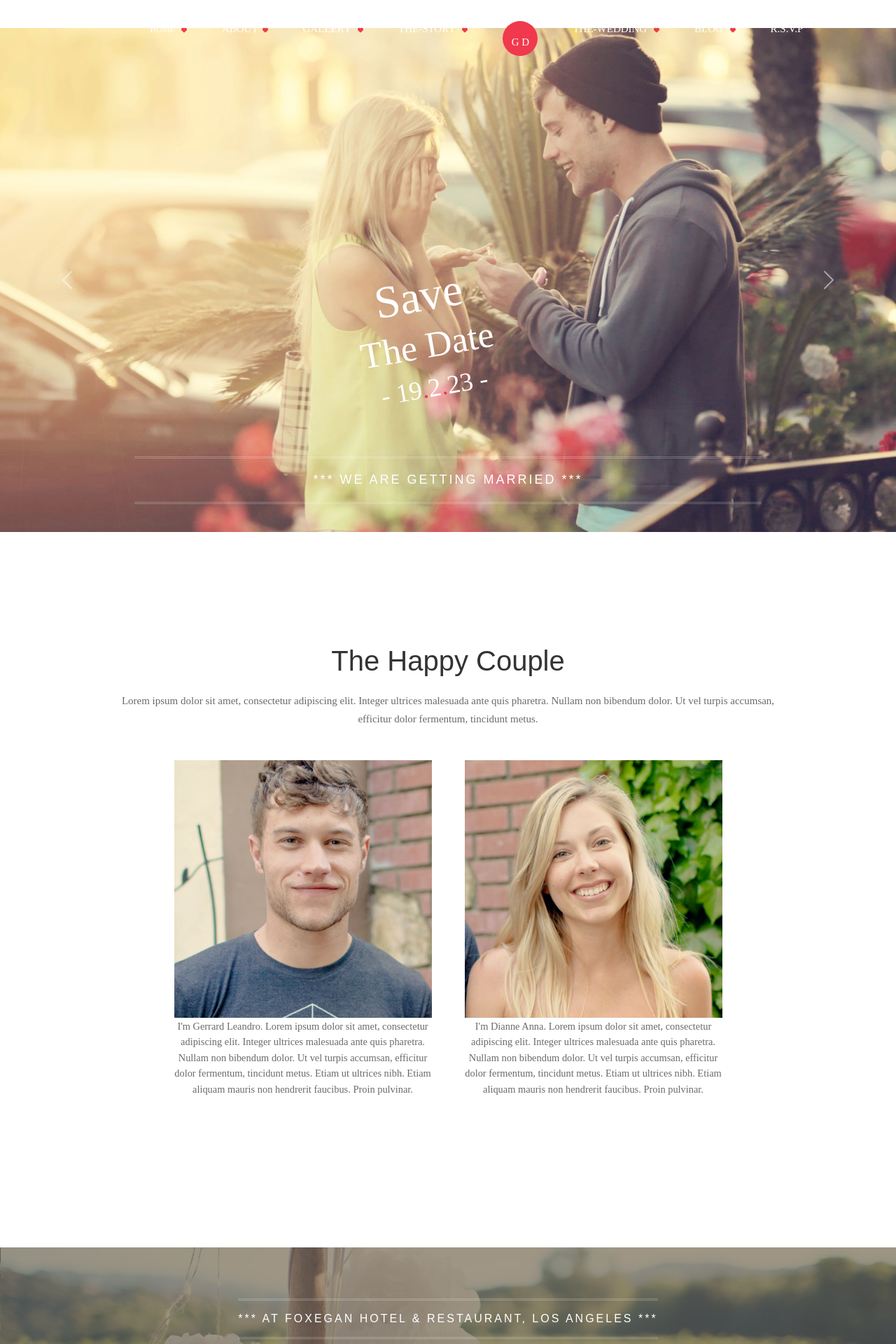
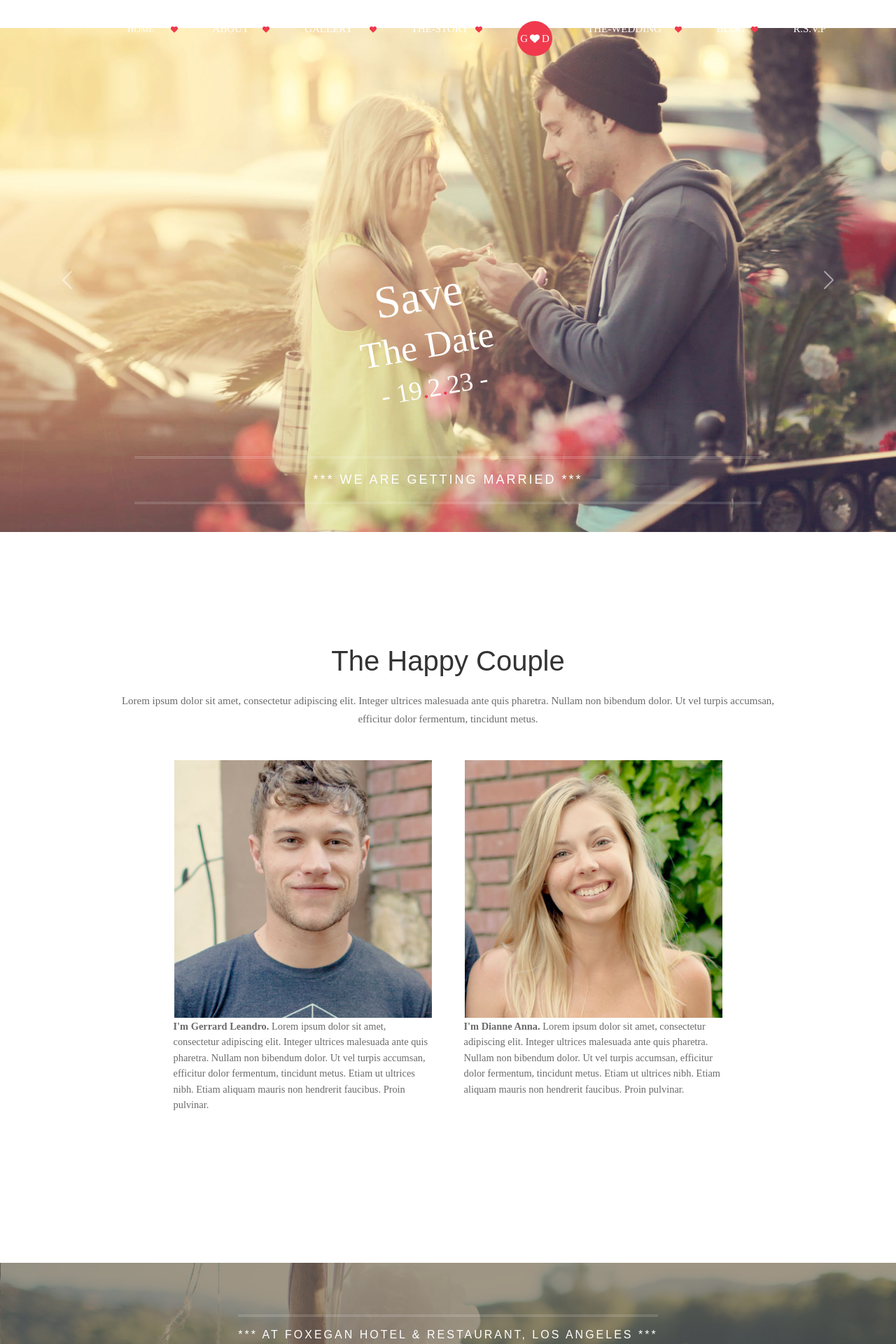
Before and after one commit to KiranSg-coder/Wedding-website, a React (Create React App) app: page / in a window 1280 px wide. Shown: the top 1920 px of the page at 70% size. Built offline with nearby package versions, Linux system fonts and the light colour scheme.

Commit message:
favicon added

```diff
--- a/public/index.html
+++ b/public/index.html
@@ -7,7 +7,7 @@
   <meta name="viewport" content="width=device-width, initial-scale=1" />
   <meta name="theme-color" content="#000000" />
   <meta name="description" content="Web site created using create-react-app" />
-  <link rel="apple-touch-icon" href="%PUBLIC_URL%/logo192.png" />
+  <link rel="apple-touch-icon" href="%PUBLIC_URL%/favicon" />
   <!--
       manifest.json provides metadata used when your web app is installed on a
       user's mobile device or desktop. See https://developers.google.com/web/fundamentals/web-app-manifest/
--- a/src/Components/About/Main/Main.jsx
+++ b/src/Components/About/Main/Main.jsx
@@ -21,19 +21,19 @@ const Main = () => {
               <div className="image-wrapper"></div>
             </div>
             <p>
-              I'm Gerrard Leandro. Lorem ipsum dolor sit amet, consectetur
-              adipiscing elit. Fusce urna urna, imperdiet et purus ut, ultricies
-              sollicitudin arcu. Cras placerat, arcu non faucibus suscipit, ex
-              arcu consectetur enim, eu malesuada magna turpis sit amet mauris.
-              Nullam nec leo at lorem interdum commodo. Etiam mollis massa in
-              mauris lacinia porta. Pellentesque tristique, ante nec dictum
-              mollis, felis ligula ullamcorper velit, ac auctor est ipsum
-              vehicula ex. Donec eu blandit est, id gravida justo. Maecenas
-              laoreet laoreet congue. Cras sit amet vestibulum ligula. Ut nec
-              erat tristique, iaculis purus ac, pellentesque mi. Donec ac cursus
-              est. Nunc id varius enim, ut tincidunt mi. Integer non est eros.
-              Aliquam ex magna, elementum at dignissim vitae, placerat quis
-              ante. <br /> Morbi a condimentum quam. Nullam quis quam at ex
+              <strong>I'm Gerrard Leandro.</strong> Lorem ipsum dolor sit amet,
+              consectetur adipiscing elit. Fusce urna urna, imperdiet et purus
+              ut, ultricies sollicitudin arcu. Cras placerat, arcu non faucibus
+              suscipit, ex arcu consectetur enim, eu malesuada magna turpis sit
+              amet mauris. Nullam nec leo at lorem interdum commodo. Etiam
+              mollis massa in mauris lacinia porta. Pellentesque tristique, ante
+              nec dictum mollis, felis ligula ullamcorper velit, ac auctor est
+              ipsum vehicula ex. Donec eu blandit est, id gravida justo.
+              Maecenas laoreet laoreet congue. Cras sit amet vestibulum ligula.
+              Ut nec erat tristique, iaculis purus ac, pellentesque mi. Donec ac
+              cursus est. Nunc id varius enim, ut tincidunt mi. Integer non est
+              eros. Aliquam ex magna, elementum at dignissim vitae, placerat
+              quis ante. <br /> Morbi a condimentum quam. Nullam quis quam at ex
               eleifend feugiat. Vivamus lacinia quam quam, ac viverra turpis
               pellentesque in. Mauris sollicitudin sapien risus, non sagittis
               velit dictum eget. Suspendisse velit lacus, pulvinar non ante
@@ -98,6 +98,7 @@ const Box = styled.div`
       font-size: 0.9rem;
       font-weight: 500;
       line-height: 1.4rem;
+      text-align: left;
     }
 
     .image-container {
--- a/src/Components/About/NavBar/NavBar.jsx
+++ b/src/Components/About/NavBar/NavBar.jsx
@@ -2,6 +2,7 @@ import React, { useState, useEffect } from "react";
 import styled from "styled-components";
 import { FontAwesomeIcon } from "@fortawesome/react-fontawesome";
 import { faHeart } from "@fortawesome/free-solid-svg-icons";
+import arrow from "../../../Assets/arow.png";
 
 const Navbar = () => {
   const [click, setClick] = useState(false);
@@ -48,14 +49,15 @@ const Navbar = () => {
           <div className="navbar">
             <ul className={click ? "nav__menu active" : "nav__menu"}>
               <li>
-                <a href="#home" style={{ fontSize: "12px" }}>
+                <a href="#home" style={{ fontSize: "13px" }}>
                   HOME{" "}
                   <FontAwesomeIcon
                     icon={faHeart}
                     style={{
-                      fontSize: "8px",
+                      fontSize: "10px",
                       marginLeft: "6px",
                       color: "#f0394d",
+                      marginLeft: "20px",
                     }}
                   />
                 </a>
@@ -66,9 +68,10 @@ const Navbar = () => {
                   <FontAwesomeIcon
                     icon={faHeart}
                     style={{
-                      fontSize: "8px",
+                      fontSize: "10px",
                       marginLeft: "6px",
                       color: "#f0394d",
+                      marginLeft: "20px",
                     }}
                   />
                 </a>
@@ -79,9 +82,10 @@ const Navbar = () => {
                   <FontAwesomeIcon
                     icon={faHeart}
                     style={{
-                      fontSize: "8px",
+                      fontSize: "10px",
                       marginLeft: "6px",
                       color: "#f0394d",
+                      marginLeft: "20px",
                     }}
                   />
                 </a>
@@ -92,7 +96,7 @@ const Navbar = () => {
                   <FontAwesomeIcon
                     icon={faHeart}
                     style={{
-                      fontSize: "8px",
+                      fontSize: "10px",
                       marginLeft: "6px",
                       color: "#f0394d",
                     }}
@@ -109,6 +113,9 @@ const Navbar = () => {
                   color: "#fff",
                   textAlign: "center",
                   lineHeight: "30px",
+                  justifyContent: "center",
+                  // paddingBottom: "20px",
+                  display: "inline",
                 }}
               >
                 <a
@@ -116,10 +123,23 @@ const Navbar = () => {
                   style={{
                     fontSize: "15px",
                     textAlign: "center",
-                    lineHeight: "60px",
+                    lineHeight: "50px",
+                    color: "white",
                   }}
                 >
-                  G D
+                  G
+                  <FontAwesomeIcon
+                    icon={faHeart}
+                    style={{
+                      fontSize: "14px",
+                      marginLeft: "3px",
+                      marginRight: "3px",
+                      color: "white",
+                      // display:"flex",
+                      justifyContent: "center",
+                    }}
+                  />
+                  D
                 </a>
               </li>
 
@@ -129,9 +149,10 @@ const Navbar = () => {
                   <FontAwesomeIcon
                     icon={faHeart}
                     style={{
-                      fontSize: "8px",
+                      fontSize: "10px",
                       marginLeft: "6px",
                       color: "#f0394d",
+                      marginLeft: "15px",
                     }}
                   />
                 </a>
@@ -142,9 +163,10 @@ const Navbar = () => {
                   <FontAwesomeIcon
                     icon={faHeart}
                     style={{
-                      fontSize: "8px",
+                      fontSize: "10px",
                       marginLeft: "6px",
                       color: "#f0394d",
+                      marginLeft: "5px",
                     }}
                   />
                 </a>
@@ -215,7 +237,7 @@ const Navbar = () => {
       </Mobile>
       <BacktoTop>
         <button className={visible ? "top active" : "top"} onClick={scrollTop}>
-          <img src="image/arrow.png" alt="arrow" />
+          <img src={arrow} alt="arrow" />
         </button>
       </BacktoTop>
     </>
@@ -281,7 +303,7 @@ const NavContainer = styled.div`
   .navbar {
     max-width: 1140px;
     margin: 0 auto;
-    padding: 30px;
+    padding: 25px;
     display: flex;
     justify-content: space-between;
     align-items: center;
@@ -297,11 +319,11 @@ const NavContainer = styled.div`
 
       a {
         text-decoration: none;
-        color: Black;
+        color: black;
         transition: all 0.6s ease;
 
         &:hover {
-          color: #f0394d;
+          color: #cb966a;
         }
       }
     }
--- a/src/Components/Home/Layout/Footer/Footer.module.css
+++ b/src/Components/Home/Layout/Footer/Footer.module.css
@@ -5,7 +5,6 @@
     appearance: none;
     background-color: transparent;
     border: 1px solid #1A1A1A;
-
     box-sizing: border-box;
     color: #3B3B3B;
     cursor: pointer;
--- a/src/Components/Home/Layout/Intro/Intro.jsx
+++ b/src/Components/Home/Layout/Intro/Intro.jsx
@@ -35,11 +35,11 @@ const Intro = () => {
               </div>
             </div>
             <p>
-              I'm Gerrard Leandro. Lorem ipsum dolor sit amet, consectetur
-              adipiscing elit. Integer ultrices malesuada ante quis pharetra.
-              Nullam non bibendum dolor. Ut vel turpis accumsan, efficitur dolor
-              fermentum, tincidunt metus. Etiam ut ultrices nibh. Etiam aliquam
-              mauris non hendrerit faucibus. Proin pulvinar.
+              <strong> I'm Gerrard Leandro.</strong> Lorem ipsum dolor sit amet,
+              consectetur adipiscing elit. Integer ultrices malesuada ante quis
+              pharetra. Nullam non bibendum dolor. Ut vel turpis accumsan,
+              efficitur dolor fermentum, tincidunt metus. Etiam ut ultrices
+              nibh. Etiam aliquam mauris non hendrerit faucibus. Proin pulvinar.
             </p>
           </div>
           <div className="box">
@@ -54,11 +54,11 @@ const Intro = () => {
               </div>
             </div>
             <p>
-              I'm Dianne Anna. Lorem ipsum dolor sit amet, consectetur
-              adipiscing elit. Integer ultrices malesuada ante quis pharetra.
-              Nullam non bibendum dolor. Ut vel turpis accumsan, efficitur dolor
-              fermentum, tincidunt metus. Etiam ut ultrices nibh. Etiam aliquam
-              mauris non hendrerit faucibus. Proin pulvinar.
+              <strong>I'm Dianne Anna.</strong> Lorem ipsum dolor sit amet,
+              consectetur adipiscing elit. Integer ultrices malesuada ante quis
+              pharetra. Nullam non bibendum dolor. Ut vel turpis accumsan,
+              efficitur dolor fermentum, tincidunt metus. Etiam ut ultrices
+              nibh. Etiam aliquam mauris non hendrerit faucibus. Proin pulvinar.
             </p>
           </div>
         </Box>
@@ -97,6 +97,7 @@ const Box = styled.div`
       font-size: 0.9rem;
       font-weight: 500;
       line-height: 1.4rem;
+      text-align: left;
     }
 
     .image-container {
--- a/src/Components/Home/Layout/Navbar/NavBar.jsx
+++ b/src/Components/Home/Layout/Navbar/NavBar.jsx
@@ -2,6 +2,7 @@ import React, { useState, useEffect } from "react";
 import styled from "styled-components";
 import { FontAwesomeIcon } from "@fortawesome/react-fontawesome";
 import { faHeart } from "@fortawesome/free-solid-svg-icons";
+import arrow from "../../../../Assets/arow.png";
 
 const Navbar = () => {
   const [click, setClick] = useState(false);
@@ -48,14 +49,15 @@ const Navbar = () => {
           <div className="navbar">
             <ul className={click ? "nav__menu active" : "nav__menu"}>
               <li>
-                <a href="#home" style={{ fontSize: "12px" }}>
+                <a href="#home" style={{ fontSize: "13px" }}>
                   HOME{" "}
                   <FontAwesomeIcon
                     icon={faHeart}
                     style={{
-                      fontSize: "8px",
+                      fontSize: "10px",
                       marginLeft: "6px",
                       color: "#f0394d",
+                      marginLeft: "20px",
                     }}
                   />
                 </a>
@@ -66,9 +68,10 @@ const Navbar = () => {
                   <FontAwesomeIcon
                     icon={faHeart}
                     style={{
-                      fontSize: "8px",
+                      fontSize: "10px",
                       marginLeft: "6px",
                       color: "#f0394d",
+                      marginLeft: "20px",
                     }}
                   />
                 </a>
@@ -79,9 +82,10 @@ const Navbar = () => {
                   <FontAwesomeIcon
                     icon={faHeart}
                     style={{
-                      fontSize: "8px",
+                      fontSize: "10px",
                       marginLeft: "6px",
                       color: "#f0394d",
+                      marginLeft: "20px",
                     }}
                   />
                 </a>
@@ -92,7 +96,7 @@ const Navbar = () => {
                   <FontAwesomeIcon
                     icon={faHeart}
                     style={{
-                      fontSize: "8px",
+                      fontSize: "10px",
                       marginLeft: "6px",
                       color: "#f0394d",
                     }}
@@ -109,6 +113,9 @@ const Navbar = () => {
                   color: "#fff",
                   textAlign: "center",
                   lineHeight: "30px",
+                  justifyContent: "center",
+                  // paddingBottom: "20px",
+                  display: "inline",
                 }}
               >
                 <a
@@ -116,10 +123,23 @@ const Navbar = () => {
                   style={{
                     fontSize: "15px",
                     textAlign: "center",
-                    lineHeight: "60px",
+                    lineHeight: "50px",
+                    color: "white",
                   }}
                 >
-                  G D
+                  G
+                  <FontAwesomeIcon
+                    icon={faHeart}
+                    style={{
+                      fontSize: "14px",
+                      marginLeft: "3px",
+                      marginRight: "3px",
+                      color: "white",
+                      // display:"flex",
+                      justifyContent: "center",
+                    }}
+                  />
+                  D
                 </a>
               </li>
 
@@ -129,9 +149,10 @@ const Navbar = () => {
                   <FontAwesomeIcon
                     icon={faHeart}
                     style={{
-                      fontSize: "8px",
+                      fontSize: "10px",
                       marginLeft: "6px",
                       color: "#f0394d",
+                      marginLeft: "15px",
                     }}
                   />
                 </a>
@@ -142,9 +163,10 @@ const Navbar = () => {
                   <FontAwesomeIcon
                     icon={faHeart}
                     style={{
-                      fontSize: "8px",
+                      fontSize: "10px",
                       marginLeft: "6px",
                       color: "#f0394d",
+                      marginLeft: "5px",
                     }}
                   />
                 </a>
@@ -215,7 +237,7 @@ const Navbar = () => {
       </Mobile>
       <BacktoTop>
         <button className={visible ? "top active" : "top"} onClick={scrollTop}>
-          <img src="image/arrow.png" alt="arrow" />
+          <img src={arrow} alt="arrow" />
         </button>
       </BacktoTop>
     </>
@@ -236,7 +258,7 @@ const BacktoTop = styled.div`
     outline: none;
     border: none;
     padding: 10px;
-    background: #cb966a;
+    background: #f0394d;
     display: none;
     box-shadow: rgba(0, 0, 0, 0.1) 0px 4px 6px -1px,
       rgba(0, 0, 0, 0.06) 0px 2px 4px -1px;
```
Also changed, not shown: src/Components/Home/Layout/Friend/Friend.jsx (+75 -7 lines), src/Assets/arow.png (added), 1 other file (tests, documents, lock files or other folders).
